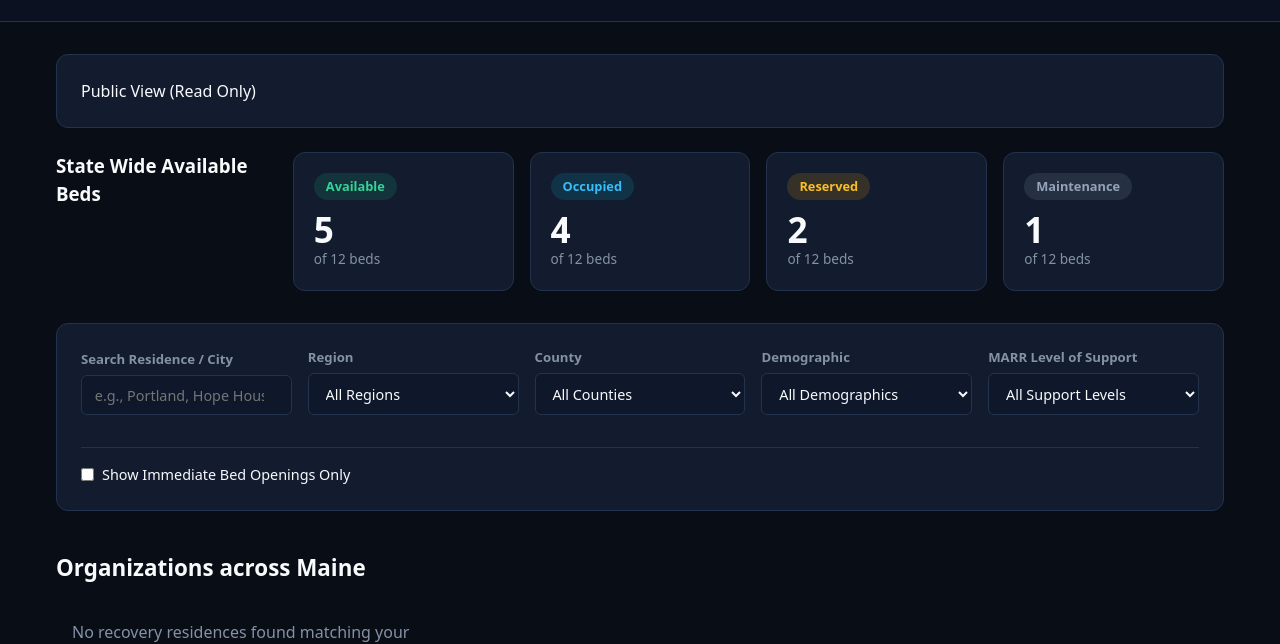
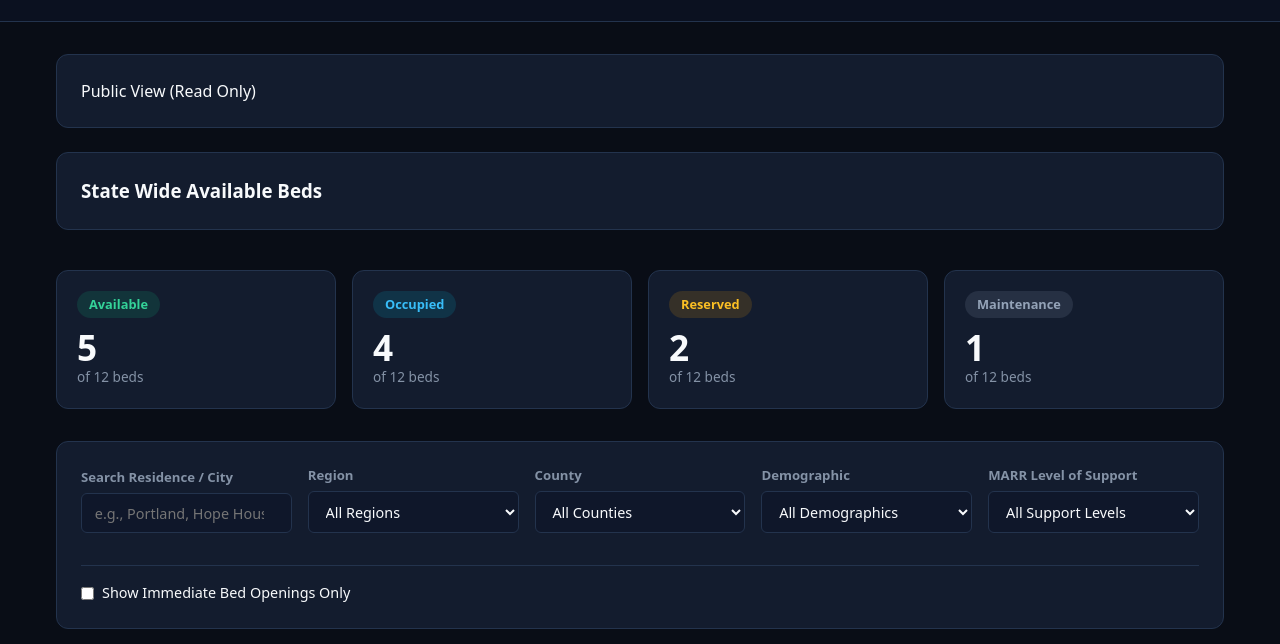
Before and after one commit to Tialudwick/Apertus, a website with bundled scripts: page index.html in a window 1280 px wide. Shown: the part 162-806 px from the top of the page. Built offline with nearby package versions, Linux system fonts and the light colour scheme; some packages are replaced by stand-ins of ours; no server answers; the database is empty.

Commit message:
udated styles

```diff
--- a/css/main.css
+++ b/css/main.css
@@ -126,6 +126,15 @@ body {
     color: var(--text-muted);
     text-transform: uppercase;
     letter-spacing: 0.05em;
+}
+
+.heading-bar{
+    background: var(--card-bg);
+    border: 1px solid var(--card-border);
+    border-radius: 12px;
+    padding: 1.5rem;
+    margin-bottom: 2.5rem;
+
 }
 
 /* navigation section */
--- a/index.html
+++ b/index.html
@@ -142,12 +142,14 @@
         <div id="authAlertBanner" class="alert-banner" style="display: none;" role="alert"></div>
 
 
-
+        <!-- Heading for Metric KPI -->
+         <section >
+            <div class="heading-bar">
+                <h3>State Wide Available Beds</h3>
+            </div>
+         </section>
         <!-- Metric KPI Cards Section -->
         <section class="kpi-grid" aria-label="Statewide Bed Summary">
-            <div>
-                <h3>State Wide Available Beds</h3>
-            </div>
             <div class="kpi-card">
                 <span class="badge badge-available">Available</span>
                 <div class="kpi-value" id="kpiAvailable">5</div>
```
